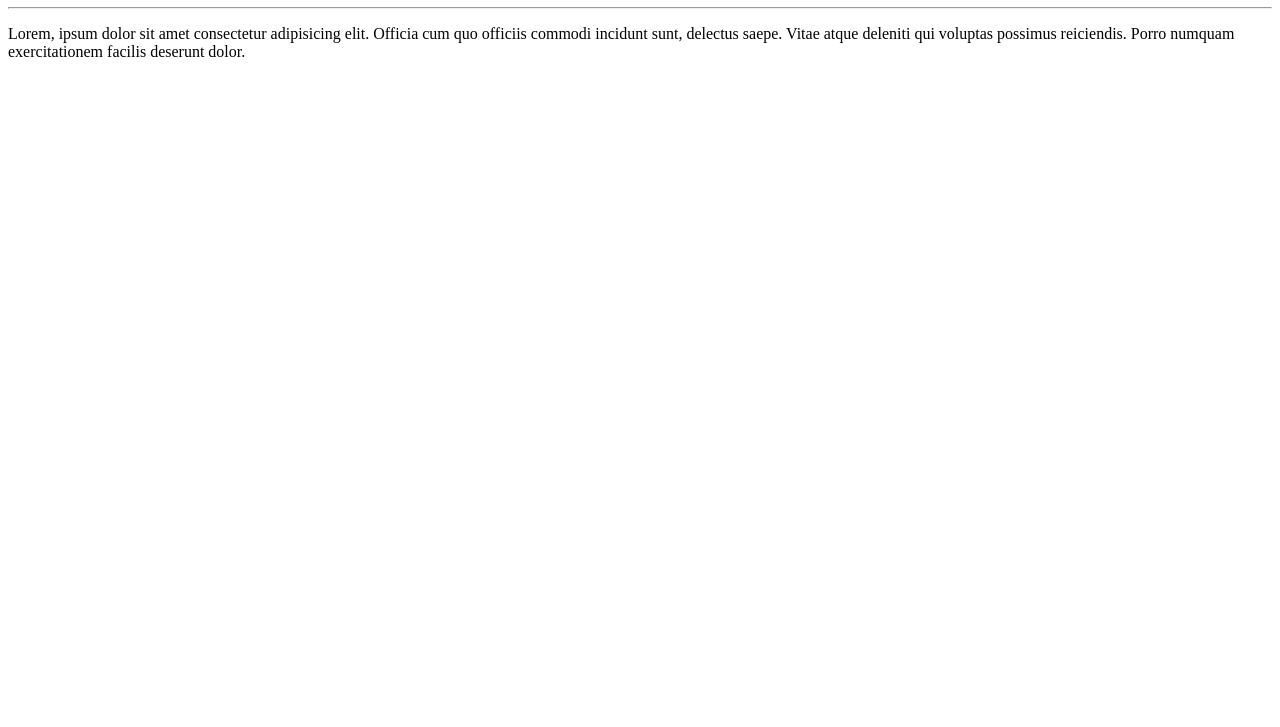
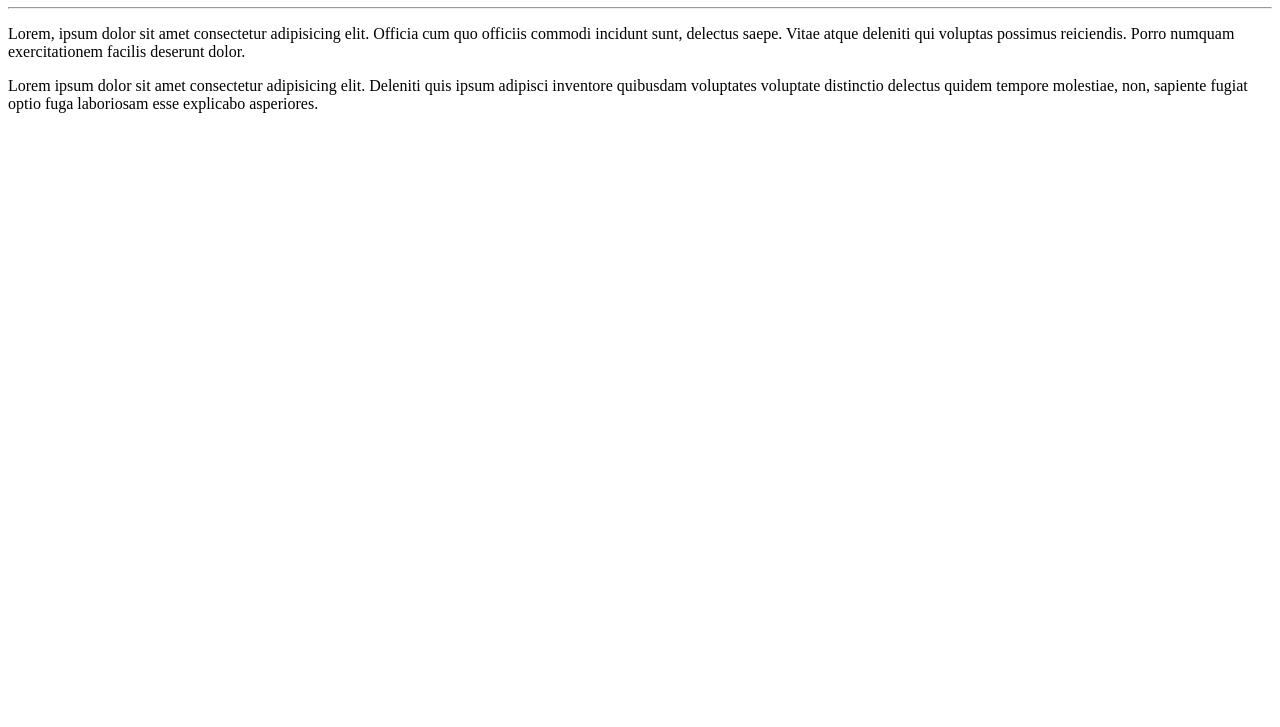
Before and after one commit to rposilva/OlaMundo, a plain HTML site: page site-exemplo/index.html in a window 1280 px wide. Shown: the part 73-800 px from the top of the page. Drawn offline with Linux system fonts and the light colour scheme.

Commit message:
Adicionei um parágrafo

```diff
--- a/site-exemplo/index.html
+++ b/site-exemplo/index.html
@@ -9,5 +9,6 @@
     <h1>Olá, Mundo!</h1>
     <hr>
     <p>Lorem, ipsum dolor sit amet consectetur adipisicing elit. Officia cum quo officiis commodi incidunt sunt, delectus saepe. Vitae atque deleniti qui voluptas possimus reiciendis. Porro numquam exercitationem facilis deserunt dolor.</p>
+    <p>Lorem ipsum dolor sit amet consectetur adipisicing elit. Deleniti quis ipsum adipisci inventore quibusdam voluptates voluptate distinctio delectus quidem tempore molestiae, non, sapiente fugiat optio fuga laboriosam esse explicabo asperiores.</p>
 </body>
 </html>
```
